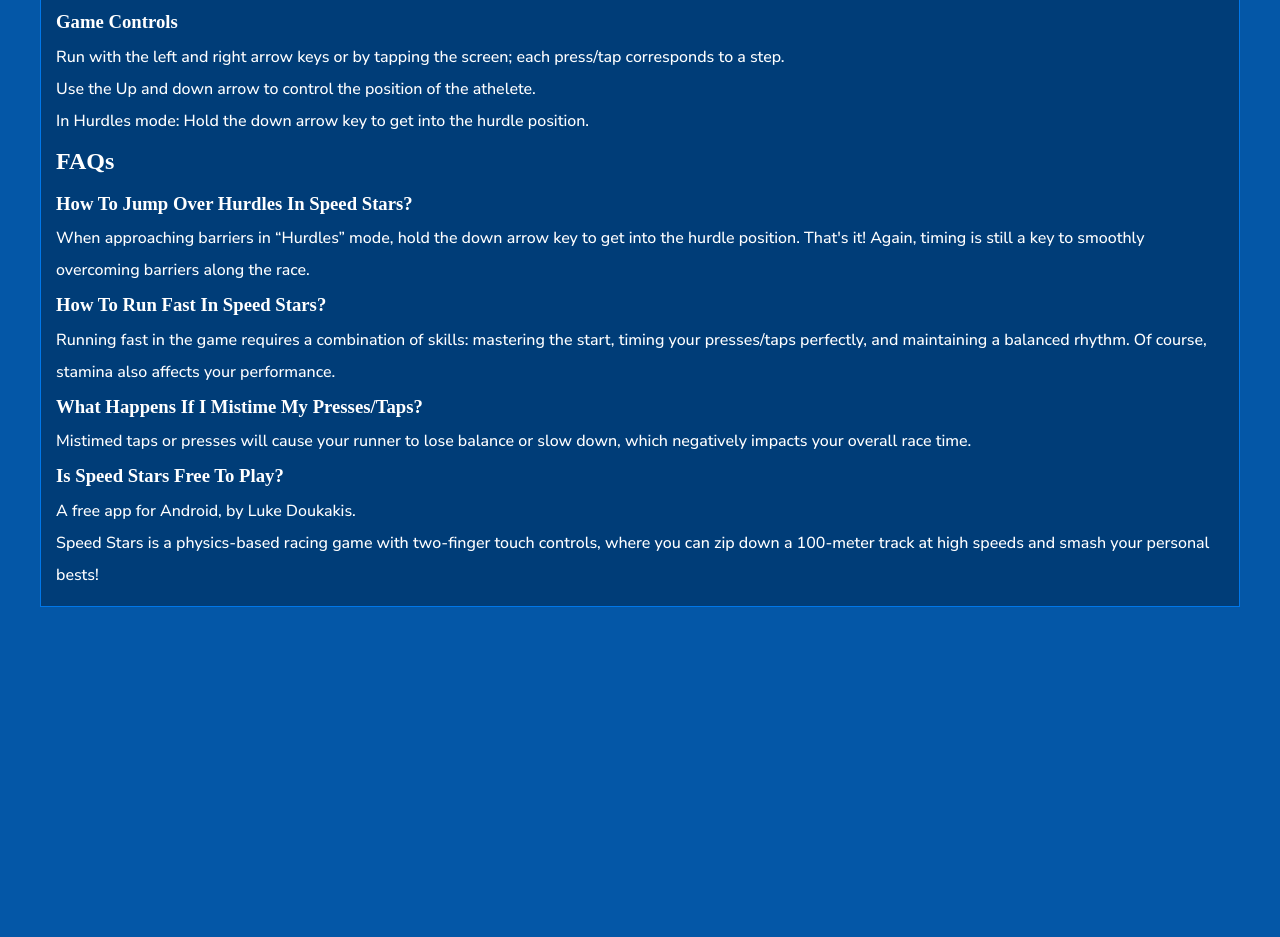
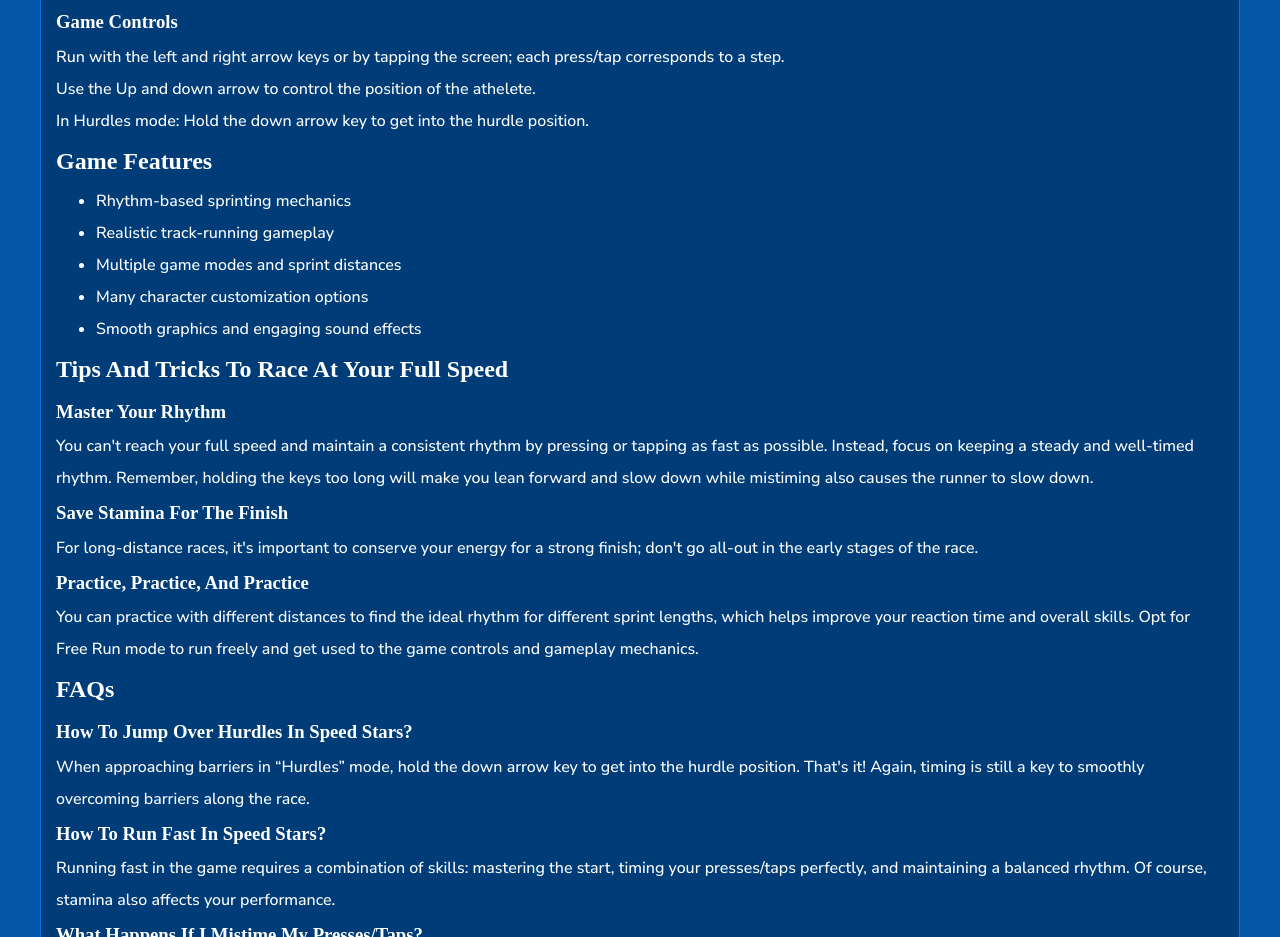
Before and after one commit to dongyubin/speed-stars, a plain HTML site: page index.html in a window 1280 px wide. Shown: the part 2259-3196 px from the top of the page. Before the commit the page ends 2881 px from the top, so only its background shows below. Drawn offline with Linux system fonts and the light colour scheme.

Commit message:
2025年7月7日：新增内容

```diff
--- a/index.html
+++ b/index.html
@@ -285,6 +285,31 @@
                                 Use the Up and down arrow to control the position of the athelete. <br>
                                 In Hurdles mode: Hold the down arrow key to get into the hurdle position.
                             </p>
+                            <h2>
+                                Game Features
+                            </h2>
+                            <p>
+                                <ul>
+                                    <li>Rhythm-based sprinting mechanics</li>
+                                    <li>Realistic track-running gameplay</li>
+                                    <li>Multiple game modes and sprint distances</li>
+                                    <li>Many character customization options</li>
+                                    <li>Smooth graphics and engaging sound effects</li>
+                                </ul>
+                            </p>
+                            <h2>Tips and Tricks to Race at Your Full Speed</h2>
+                            <h3>Master your rhythm</h3>
+                            <p>
+                                You can't reach your full speed and maintain a consistent rhythm by pressing or tapping as fast as possible. Instead, focus on keeping a steady and well-timed rhythm. Remember, holding the keys too long will make you lean forward and slow down while mistiming also causes the runner to slow down.
+                            </p>
+                            <h3>Save stamina for the finish</h3>
+                            <p>
+                                For long-distance races, it's important to conserve your energy for a strong finish; don't go all-out in the early stages of the race.
+                            </p>
+                            <h3>Practice, practice, and practice</h3>
+                            <p>
+                                You can practice with different distances to find the ideal rhythm for different sprint lengths, which helps improve your reaction time and overall skills. Opt for Free Run mode to run freely and get used to the game controls and gameplay mechanics.
+                            </p>
                             <h2>FAQs</h2>
                             <h3>How to jump over hurdles in Speed Stars?</h3>
                             <p>
```
